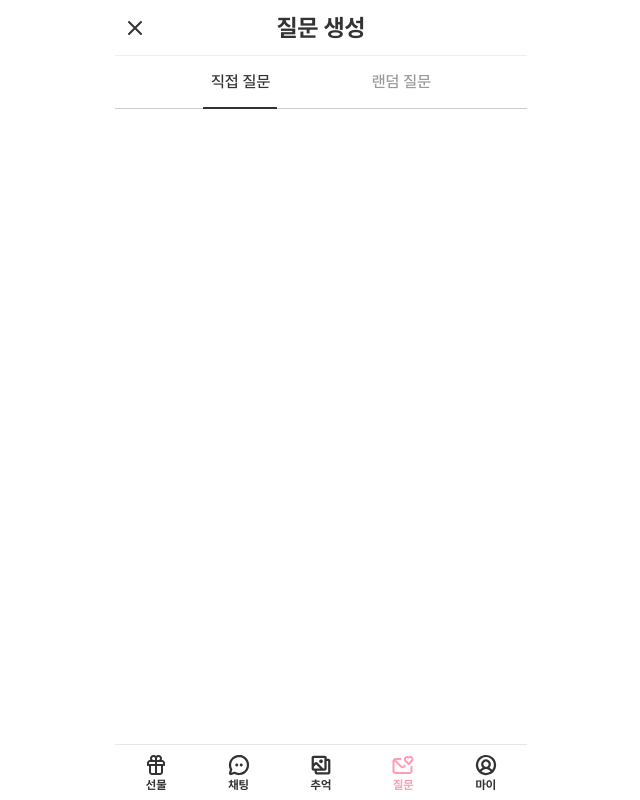
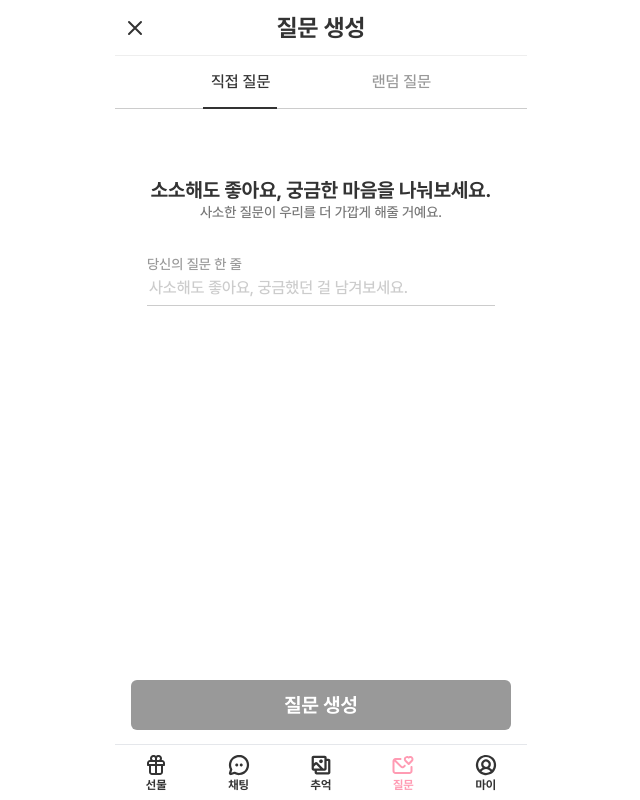
Before and after one commit to LoFin-official/LoFin-FE, a Next.js app: page /question/edit in a window 1280 px wide. Shown: the whole page, without its empty margins (319-959 px from the left). Built offline with nearby package versions, Linux system fonts and the light colour scheme.

Commit message:
📝 Update : 질문 작성 페이지 공통 컴포넌트 적용

```diff
--- a/src/pages/question/edit/index.tsx
+++ b/src/pages/question/edit/index.tsx
@@ -3,14 +3,60 @@ import BottomBar from '@/components/shared/BottomBar';
 import Header from '@/components/shared/Header';
 import { ReactNode } from 'react';
 import React, { useState } from 'react';
+import Input from '@/components/shared/Input';
+import Button from '@/components/shared/Button';
 
 export default function QuestionEditPage() {
   const [selectedTab, setSelectedTab] = useState<'direct' | 'random'>('direct');
+  const [question, setQuestion] = useState('');
+
+  const isComplete = question.trim() !== '';
 
   return (
     <div>
       {/* 탭 컴포넌트 */}
       <QuestionTabs selectedTab={selectedTab} onSelectTab={setSelectedTab} />
+
+      {selectedTab === 'direct' && (
+        <div className='flex flex-col pt-16 min-h-[calc(100vh-166px)]'>
+          <div className='flex flex-col gap-8'>
+            <div className='flex flex-col w-[380px] h-[46px] mx-auto gap-[2px] items-center'>
+              <div className='h-6 text-[#333333] text-xl font-bold'>소소해도 좋아요, 궁금한 마음을 나눠보세요.</div>
+              <div className='h-5 text-[#767676]'>사소한 질문이 우리를 더 가깝게 해줄 거예요.</div>
+            </div>
+            <Input
+              label='당신의 질문 한 줄'
+              placeholder='사소해도 좋아요, 궁금했던 걸 남겨보세요.'
+              width='w-[348px]'
+              value={question}
+              onChange={(e) => setQuestion(e.target.value)}
+            />
+          </div>
+
+          <div className='flex-grow' />
+          <Button isComplete={isComplete} className='mb-4'>
+            질문 생성
+          </Button>
+        </div>
+      )}
+
+      {selectedTab === 'random' && (
+        <div className='flex flex-col pt-16 min-h-[calc(100vh-166px)]'>
+          <div className='flex flex-col gap-8'>
+            <div className='flex flex-col w-[380px] h-[46px] mx-auto gap-[2px] items-center'>
+              <div className='h-6 text-[#333333] text-xl font-bold'>지금, 우리를 위한 질문을 골라봤어요.</div>
+              <div className='h-5 text-[#767676]'>지금의 우리에게 딱 맞는 질문일지도 몰라요.</div>
+            </div>
+            <Input label='운명처럼 등장한 질문!' placeholder='사소해도 좋아요, 궁금했던 걸 남겨보세요.' width='w-[348px]' />
+          </div>
+          <div className='text-[#767676] text-sm text-center mt-1'>우리 얘기에 더 어울리는 질문이 궁금해요.</div>
+
+          <div className='flex-grow' />
+          <Button isComplete={true} className='mb-4'>
+            질문 생성
+          </Button>
+        </div>
+      )}
     </div>
   );
 }
```
